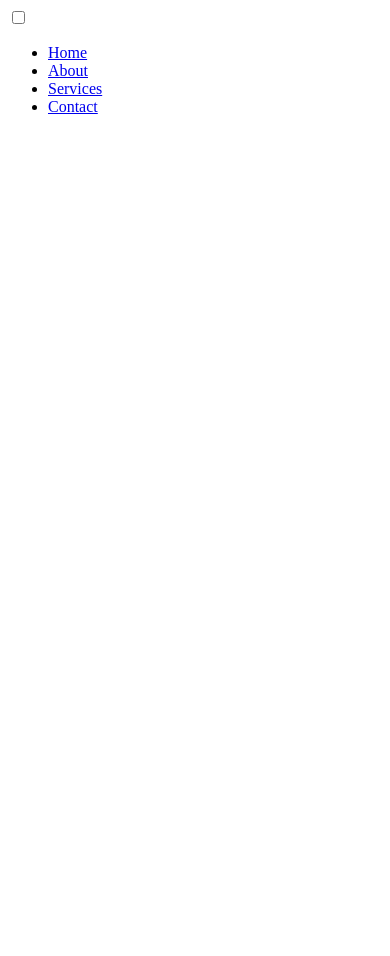
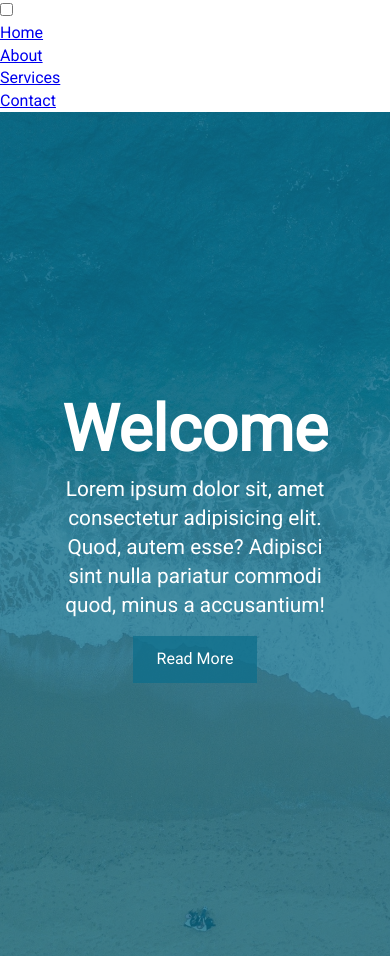
Before and after one commit to webdevotter/hamburger_menu_overlay, a plain HTML site: page index.html in a window 390 px wide. Before the commit the page ends 844 px from the top, so only its background shows below. Drawn offline with Linux system fonts and the light colour scheme.

Commit message:
Hamburger Menu Overlay
HTML & Base CSS

```diff
--- a/css/style.css
+++ b/css/style.css
@@ -0,0 +1,75 @@
+:root {
+  --primary-color: rgba(13, 110, 139, 0.75);
+  --secondary-color: rgba(229, 148, 0, 0.9);
+  --overlay-color: rgba(24, 39, 51, 0.85);
+  --menu-speed: 0.75s;
+}
+
+* {
+  margin: 0;
+  padding: 0;
+  box-sizing: border-box;
+}
+
+body {
+  font-family: 'Roboto', sans-serif;
+  line-height: 1.4;
+}
+
+.container {
+  max-width: 960px;
+  margin: auto;
+  overflow: hidden;
+  padding: 0 3rem;
+}
+
+#showcase {
+  background: var(--primary-color);
+  color: #fff;
+  height: 100vh;
+  position: relative;
+}
+
+#showcase:before {
+  content: '';
+  background: url('../img/showcase.jpg') no-repeat center center/cover;
+  position: absolute;
+  top: 0;
+  left: 0;
+  width: 100%;
+  height: 100%;
+  z-index: -1;
+}
+
+#showcase .showcase-container {
+  display: flex;
+  flex-direction: column;
+  align-items: center;
+  justify-content: center;
+  text-align: center;
+  height: 100%;
+}
+
+#showcase h1 {
+  font-size: 4rem;
+}
+
+#showcase p {
+  font-size: 1.3rem;
+}
+
+.btn {
+  display: inline-block;
+  border: none;
+  background: var(--primary-color);
+  color: #fff;
+  padding: .75rem 1.5rem;
+  margin-top: 1rem;
+  transition: all 1s ease-in-out;
+  text-decoration: none;
+
+}
+
+.btn:hover {
+  opacity: 0.7;
+}
--- a/index.html
+++ b/index.html
@@ -4,6 +4,7 @@
   <meta charset="UTF-8">
   <meta http-equiv="X-UA-Compatible" content="IE=edge">
   <meta name="viewport" content="width=device-width, initial-scale=1.0">
+  <link href="https://fonts.googleapis.com/css2?family=Roboto" rel="stylesheet">
   <link rel="stylesheet" href="./css/menu.css">
   <link rel="stylesheet" href="./css/style.css">
   <title>Hamburger Menu Overlay</title>
@@ -25,5 +26,13 @@
       </div>
     </div>
   </div>
+
+  <header id="showcase">
+    <div class="container showcase-container">
+      <h1>Welcome</h1>
+      <p>Lorem ipsum dolor sit, amet consectetur adipisicing elit. Quod, autem esse? Adipisci sint nulla pariatur commodi quod, minus a accusantium!</p>
+      <a href="" class="btn">Read More</a>
+    </div>
+  </header>
 </body>
 </html>
```
